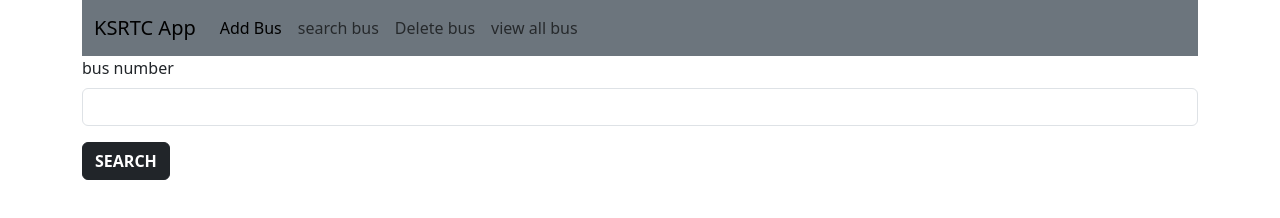
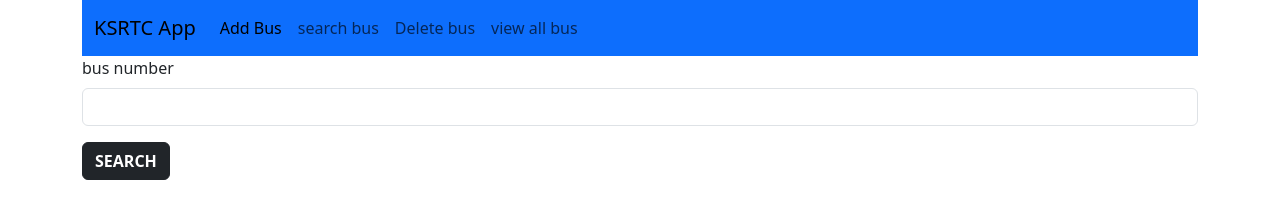
Before and after one commit to luffy-2004/KSRTC-APP, a plain HTML site: page search a bus.html in a window 1280 px wide. Drawn offline with nearby package versions, Linux system fonts and the light colour scheme.

Commit message:
KSRTC APP

```diff
--- a/search a bus.html
+++ b/search a bus.html
@@ -10,7 +10,7 @@
     <div class="container">
 
 
-        <nav class="navbar navbar-expand-lg bg-secondary">
+        <nav class="navbar navbar-expand-lg bg-primary">
             <div class="container-fluid">
               <a class="navbar-brand" href="#">KSRTC App</a>
               <button class="navbar-toggler" type="button" data-bs-toggle="collapse" data-bs-target="#navbarNav" aria-controls="navbarNav" aria-expanded="false" aria-label="Toggle navigation">
```
Also changed, not shown: Delete a bus.html (+1 -1 lines), index.html (+1 -1 lines).
